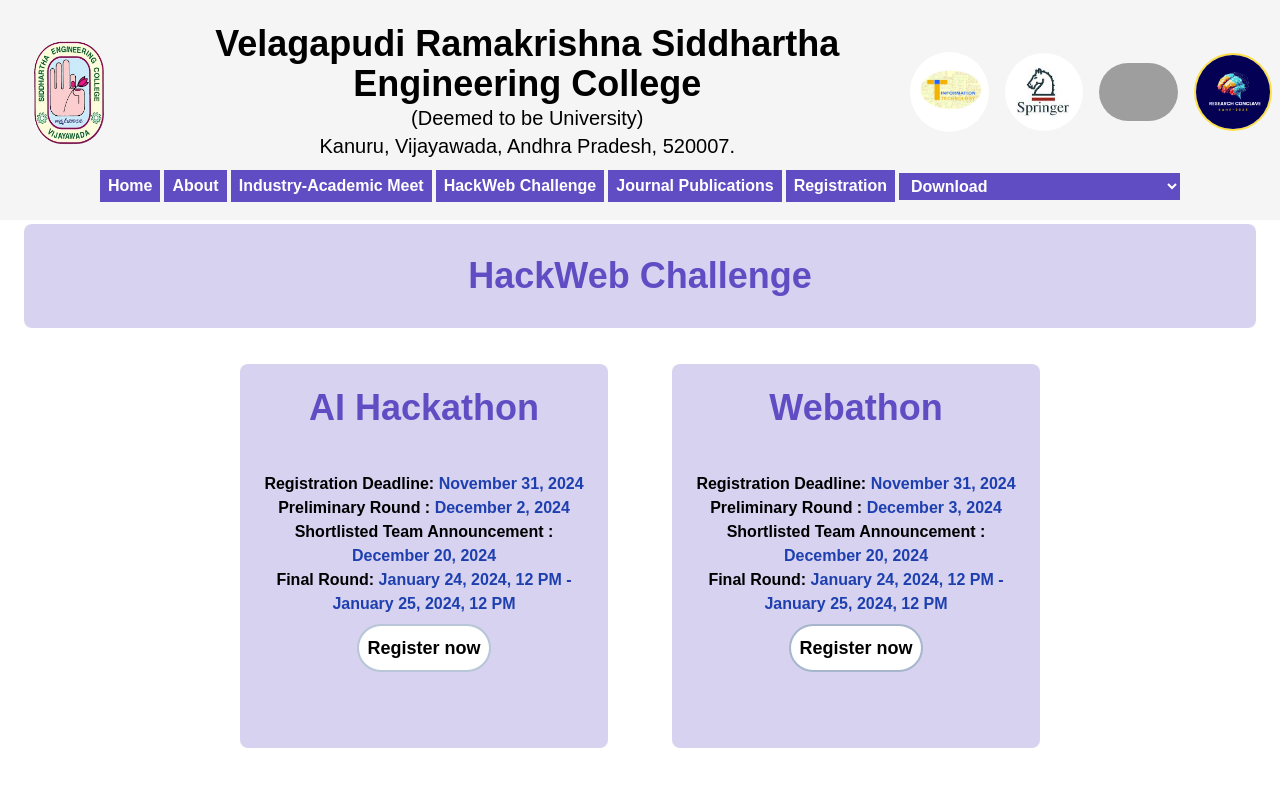
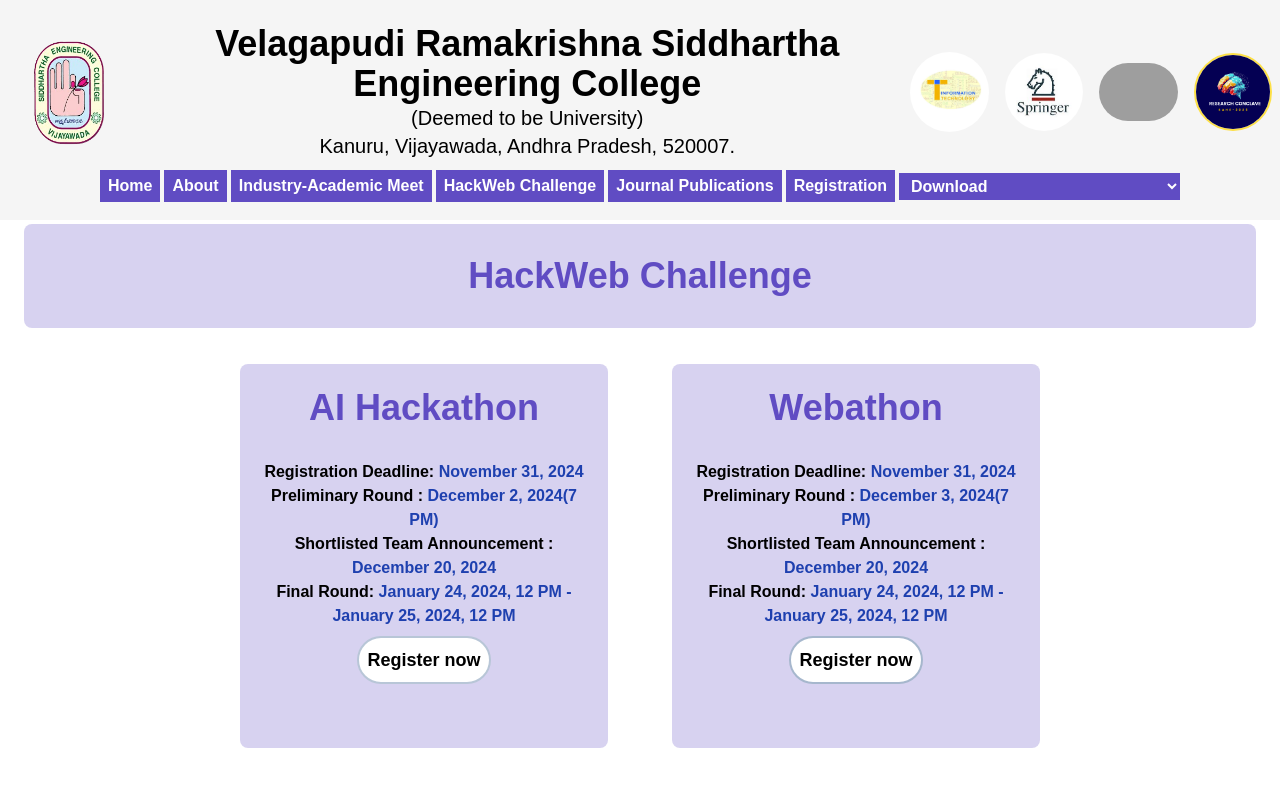
Before and after one commit to roshaneleshaddai/rdconclave, a Next.js app: page /hackathon in a window 1280 px wide. Shown: the top 800 px of the page. Built offline with nearby package versions, Linux system fonts and the light colour scheme; grey boxes are pictures that could not be loaded; a web font is replaced by a local one.

Commit message:
Update page.jsx

```diff
--- a/app/hackathon/page.jsx
+++ b/app/hackathon/page.jsx
@@ -141,7 +141,7 @@ export default function Hackathon() {
     {/* Date, Time, and Button Section */}
     <div className="flex-1 flex flex-col items-center justify-center font-bold">
       <p className="text-center">Registration Deadline:<span className="text-blue-800"> November 31, 2024</span></p>
-      <p className="text-center">Preliminary Round :<span className="text-blue-800"> December 2, 2024</span></p>
+      <p className="text-center">Preliminary Round :<span className="text-blue-800"> December 2, 2024(7 PM)</span></p>
       <p className="text-center">Shortlisted Team Announcement :<span className="text-blue-800"> December 20, 2024</span></p>
       <p className="text-center">Final Round:<span className="text-blue-800"> January 24, 2024, 12 PM - January 25, 2024, 12 PM</span></p>
       <button className="p-2 m-2 bg-white text-lg border-2 border-[#4F709C]/40 hover:border-[#604CC3]  rounded-full">
@@ -166,7 +166,7 @@ export default function Hackathon() {
     {/* Date, Time, and Button Section */}
     <div className="flex-1 flex flex-col items-center justify-center font-bold">
      <p className="text-center">Registration Deadline:<span className="text-blue-800"> November 31, 2024</span></p>
-      <p className="text-center">Preliminary Round :<span className="text-blue-800"> December 3, 2024</span></p>
+      <p className="text-center">Preliminary Round :<span className="text-blue-800"> December 3, 2024(7 PM)</span></p>
       <p className="text-center">Shortlisted Team Announcement :<span className="text-blue-800"> December 20, 2024</span></p>
       <p className="text-center">Final Round:<span className="text-blue-800"> January 24, 2024, 12 PM - January 25, 2024, 12 PM</span></p>
       <button className="p-2 m-2 bg-white text-lg border-2 border-[#4F709C]/50 hover:border-[#4F709C] rounded-full">
```
